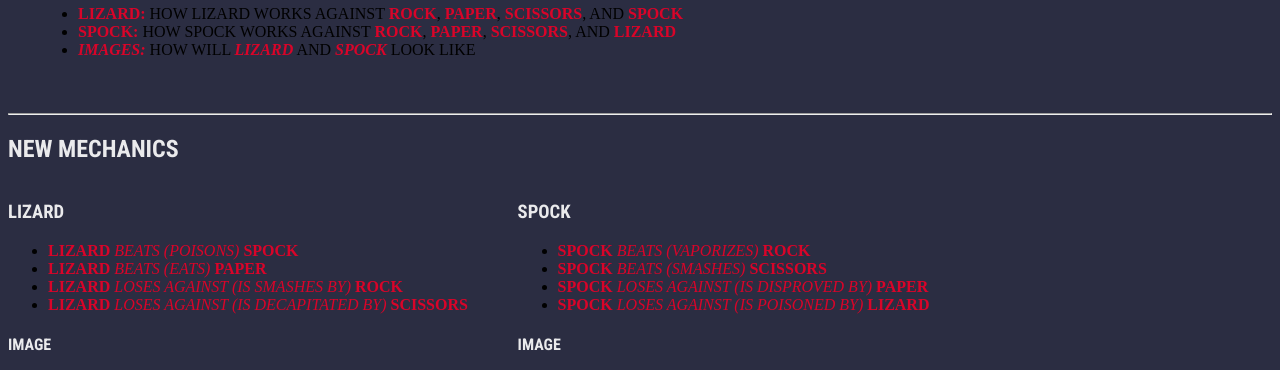
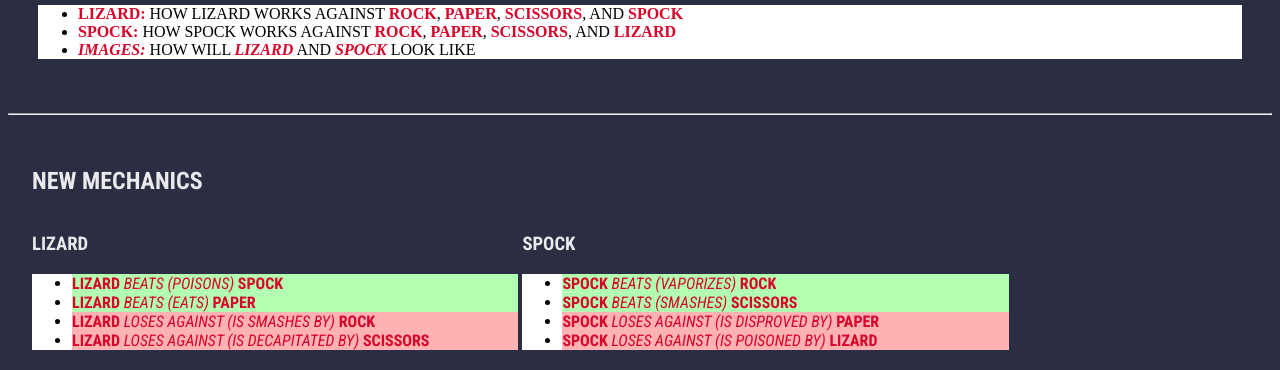
Before and after one commit to puzonevan/fa21-cse110-lab3, a plain HTML site: page index.html in a window 1280 px wide. Shown: the part 632-1002 px from the top of the page. Drawn offline with Linux system fonts and the light colour scheme.

Commit message:
selectors

```diff
--- a/index.html
+++ b/index.html
@@ -22,8 +22,8 @@
         <h2 class="table-of-contents">Table of Contents</h2>
         <ol class="table-of-contents-list">
             <li><em><a href="#agenda">Agenda</a></em></li>
-            <li><em><a href="#lastMeeting">Last Meeting</a></em></li>
-            <li><em><a href="#newMechanics">New Mechanics</a></em></li>
+            <li><em><a href="#last-meeting">Last Meeting</a></em></li>
+            <li><em><a href="#new-mechanics">New Mechanics</a></em></li>
             <li><em><a href="#demonstrations">Demonstrations</a></em></li>
             <li><em><a href="#comments">Comments | Questions | Conerns</a></em></li>
         </ol>
@@ -35,7 +35,7 @@
     <section id="agenda">
         <h2>Agenda</h2>
         <p>In today's meeting, the following things need to be discussed: </p>
-        <ul>
+        <ul type="a">
             <li><strong>Lizard: </strong> how lizard works against <b>Rock</b>, <b>Paper</b>, <b>Scissors</b>, and <b>Spock</b></li>
             <li><strong>Spock: </strong> how spock works against <b>Rock</b>, <b>Paper</b>, <b>Scissors</b>, and <b>Lizard</b></li>
             <li><em><b>Images: </b></em> how will <i><b>Lizard</b></i> and <i><b>Spock</b></i> look like</li>
@@ -43,7 +43,7 @@
     </section>
 
     <!-- Last Meeting Section -->
-    <section id="lastMeeting">
+    <section id="last-meeting">
         <br><h2>Last Meeting</h2>
         <details>
             <summary>Last meeting we discussed the following: </summary>
@@ -78,28 +78,28 @@
     </section><hr>
 
     <!-- New MechanicsSection -->
-    <section id="newMechanics">
+    <section id="new-mechanics">
         <h2>New Mechanics</h2>
         <div class="lizard">
-            <h3>Lizard</h3>
+            <h3 class="lizard-title">Lizard</h3>
             <ul>
-                <li><b>Lizard</b> <i>beats (poisons)</i> <b>Spock</b></li>
-                <li><b>Lizard</b> <i>beats (eats)</i> <b>Paper</b></li>
-                <li><b>Lizard</b> <i>loses against (is smashes by)</i> <b>Rock</b></li>
-                <li><b>Lizard</b> <i>loses against (is decapitated by)</i> <b>Scissors</b></li>
+                <li class="win"><b>Lizard</b> <i>beats (poisons)</i> <b>Spock</b></li>
+                <li class="win"><b>Lizard</b> <i>beats (eats)</i> <b>Paper</b></li>
+                <li class="lose"><b>Lizard</b> <i>loses against (is smashes by)</i> <b>Rock</b></li>
+                <li class="lose"><b>Lizard</b> <i>loses against (is decapitated by)</i> <b>Scissors</b></li>
             </ul>
-            <h4>Image</h4>
+            <h4 class="image title">Image</h4>
             <img src="images/pinching-hand_1f90f.png" alt="image of emoji lizard">
         </div>
         <div class="spock">
-            <h3>Spock</h3>
+            <h3 class="spock-title">Spock</h3>
             <ul>
-                <li><b>Spock</b> <i>beats (vaporizes)</i> <b>Rock</b></li>
-                <li><b>Spock</b> <i>beats (smashes)</i> <b>Scissors</b></li>
-                <li><b>Spock</b> <i>loses against (is disproved by)</i> <b>Paper</b></li>
-                <li><b>Spock</b> <i>loses against (is poisoned by)</i> <b>Lizard</b></li>
+                <li class="win"><b>Spock</b> <i>beats (vaporizes)</i> <b>Rock</b></li>
+                <li class="win"><b>Spock</b> <i>beats (smashes)</i> <b>Scissors</b></li>
+                <li class="lose"><b>Spock</b> <i>loses against (is disproved by)</i> <b>Paper</b></li>
+                <li class="lose"><b>Spock</b> <i>loses against (is poisoned by)</i> <b>Lizard</b></li>
             </ul>
-            <h4>Image</h4>
+            <h4 class="image title">Image</h4>
             <img src="images/vulcan-salute-facebook.png" alt="image of emoji spock">
         </div>
     </section><hr>
--- a/style.css
+++ b/style.css
@@ -4,6 +4,7 @@
 /* Universals */
 *{
     text-transform: uppercase;
+    position: static;
 }
 
 html{
@@ -29,15 +30,32 @@ img{
     max-height: 50%;
     max-width: 50%;
 }
+img:hover{
+    background-color: #8D99AE;
+    transition: 1s;
+}
+img:active{
+    background-color: #EF233C;
+}
+
+audio{
+    position: absolute;
+    right: 0;
+}
+
 video{
     max-height: 50%;
     max-width: auto;
+    border-radius: 10px;
 }
-
+ul[type="a"]{
+    background: white;
+}
 
 /* Header Section */
 header{
     padding: 2em;
+    position: static;
 }
 .title{
     font-size: 3em;
@@ -79,6 +97,7 @@ nav{
     font-size: 1.2em;
 }
 
+
 /* Agenda Section */
 #agenda{
     padding: 30px;
@@ -86,11 +105,30 @@ nav{
 }
 
 /* Last Meeting Section */
-#lastMeeting{
+#last-meeting{
     display: none;
 }
 
 /* New Mechanics Section */
+#new-mechanics, #demonstrations, #comments{
+    padding: 1.5em;
+}
+.lizard > ul, .spock > ul{
+    background: white;
+}
+.win ~ .lose{
+    background-color: rgba(255, 0, 0, .3);
+}
+.win{
+    background-color: rgba(0, 255, 0, .3);
+}
+.lizard-title + ul, .spock-title + ul{
+    font-family: 'Roboto Condensed', sans-serif;
+}
+.image.title{
+    font-size: 1.5em;
+    letter-spacing: .15em;
+}
 
 .lizard, .spock{
     display: inline-block;
@@ -104,3 +142,10 @@ nav{
     grid-template-rows: repeat(2, 50%);
     grid-gap: 20px;
 }
+
+@media only screen and (max-width: 480px){
+    #new-mechanics, #demonstrations, #comments{
+        padding: 2em;
+    }
+
+}
```
